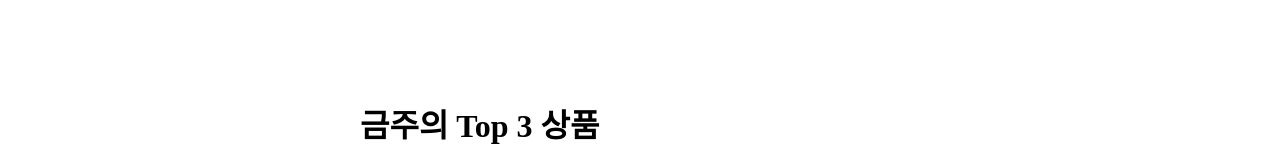
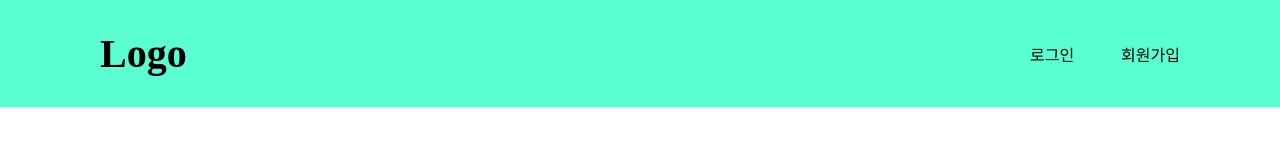
Before and after one commit to blueconecell/shoppingProject, a React (Create React App) app in the folder shoping-front/: page / in a window 1280 px wide. Shown: the top 160 px of the page. Built offline with nearby package versions, Linux system fonts and the light colour scheme; a web font is replaced by a local one.

Commit message:
헤더 임시

```diff
--- a/shoping-front/src/App.css
+++ b/shoping-front/src/App.css
@@ -2,7 +2,23 @@
   margin-top: 100px;
   height: 100vh;
 }
+header{
+  display: flex;
+  background-color: #5CFFD1;
+  padding: 30px 100px;
+  justify-content: space-between;
+  align-items: center;
+}
+.header-logo{
+  font-size: 40px;
+  font-weight: bold;
+}
+.header-profile{
+  display: flex;
+  width: 150px;
+  justify-content: space-between;
 
+}
 .top-3-product {
   margin-top: 30px;
   padding: 0px 360px 0px 360px;
--- a/shoping-front/src/App.tsx
+++ b/shoping-front/src/App.tsx
@@ -6,8 +6,17 @@ import { top3ProductListMock } from "mocks";
 function App() {
   return (
     <>
+      <div>
+      <header>
+            <div className="header-logo">Logo</div>
+            <div className="header-profile">
+              <div className="header-login">로그인</div>
+              <div className="header-signin">회원가입</div>
+            </div>
+      </header>
       <div className="main">
       <div className="top-3-product">
+
         <h1 className="top-3-product-title">금주의 Top 3 상품</h1>
         <div className="top-3-product-item">
         {top3ProductListMock.map((productList) => (
@@ -16,6 +25,8 @@ function App() {
         </div>
       </div>
       </div>
+
+      </div>
     </>
   );
 }
--- a/shoping-front/src/components/ProductItem/index.tsx
+++ b/shoping-front/src/components/ProductItem/index.tsx
@@ -23,6 +23,7 @@ export default function ProductItem({ productListItem }: Props) {
   //          render: Product List Item 컴포넌트 렌더링          //
   return (
     <div className="top-3-product-list-item" onClick={onClickHandler}>
+
       <div className="top-3-product-list-item-image-box">
         {/* <div
           className="top-3-product-list-item-image"
```
Lines whose indentation alone changed are shown as unchanged.
